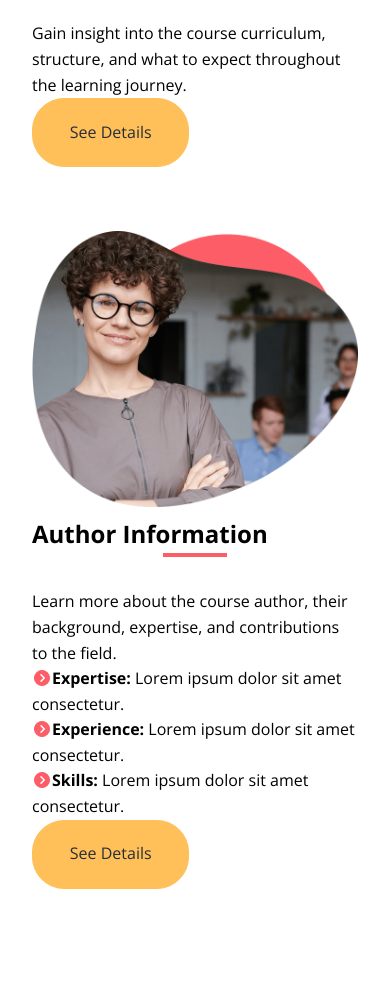
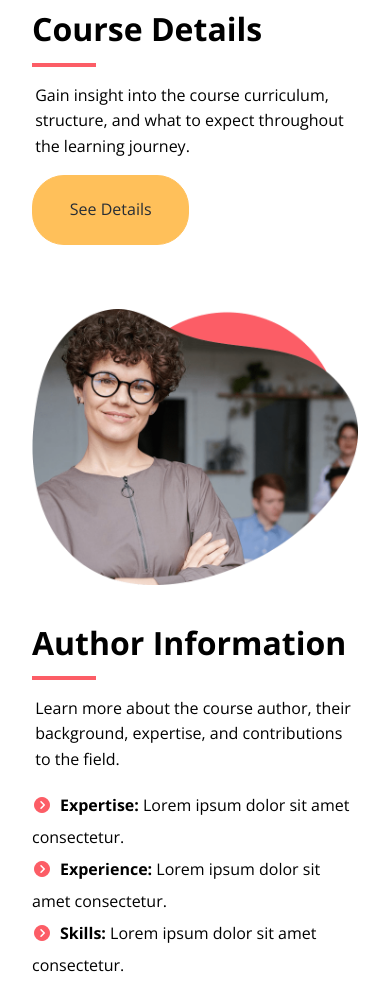
Before and after one commit to FelixPatric/tutor-website, a plain HTML site: page index.html in a window 390 px wide. Shown: the part 9607-10591 px from the top of the page. Before the commit the page ends 10560 px from the top, so only its background shows below. Drawn offline with nearby package versions, Linux system fonts and the light colour scheme.

Commit message:
add details and author sections with responsive styling and layout improvements

```diff
--- a/css/styles.css
+++ b/css/styles.css
@@ -383,6 +383,51 @@
     margin-right: 1rem;
 }
 
+/* Details Section */
+.details .details-flex {
+    display: flex;
+    gap:4rem;
+    align-items: center;
+    justify-content: center;
+}
+
+.details img{
+    width: 100%;
+    max-width: 500px;
+}
+.details h2 {
+    font-size: 2rem;
+    font-weight: 700;
+    margin-bottom: 0.5rem;
+}
+
+.details .heading-border {
+    margin: 0;
+
+}
+
+.details p {
+    margin: 1rem 0.2rem;
+}
+
+
+/* Author Section */
+.details + .details .details-flex {
+    flex-direction: row-reverse;
+}
+
+.details ul {
+    margin-bottom: 2rem;
+}
+
+.details ul li {
+    line-height: 2;
+}
+
+.details  i {
+    margin-right: 0.5rem;
+}
+
 
 /* Media Queries */
 @media (max-width: 1200px) {
@@ -423,6 +468,10 @@
     }
     .takeaways-cards {
         grid-template-columns: 1fr;
+    }
+    .details-flex, .details + .details .details-flex {
+        flex-direction: column;
+        gap: 2rem;
     }
 }
 
```
